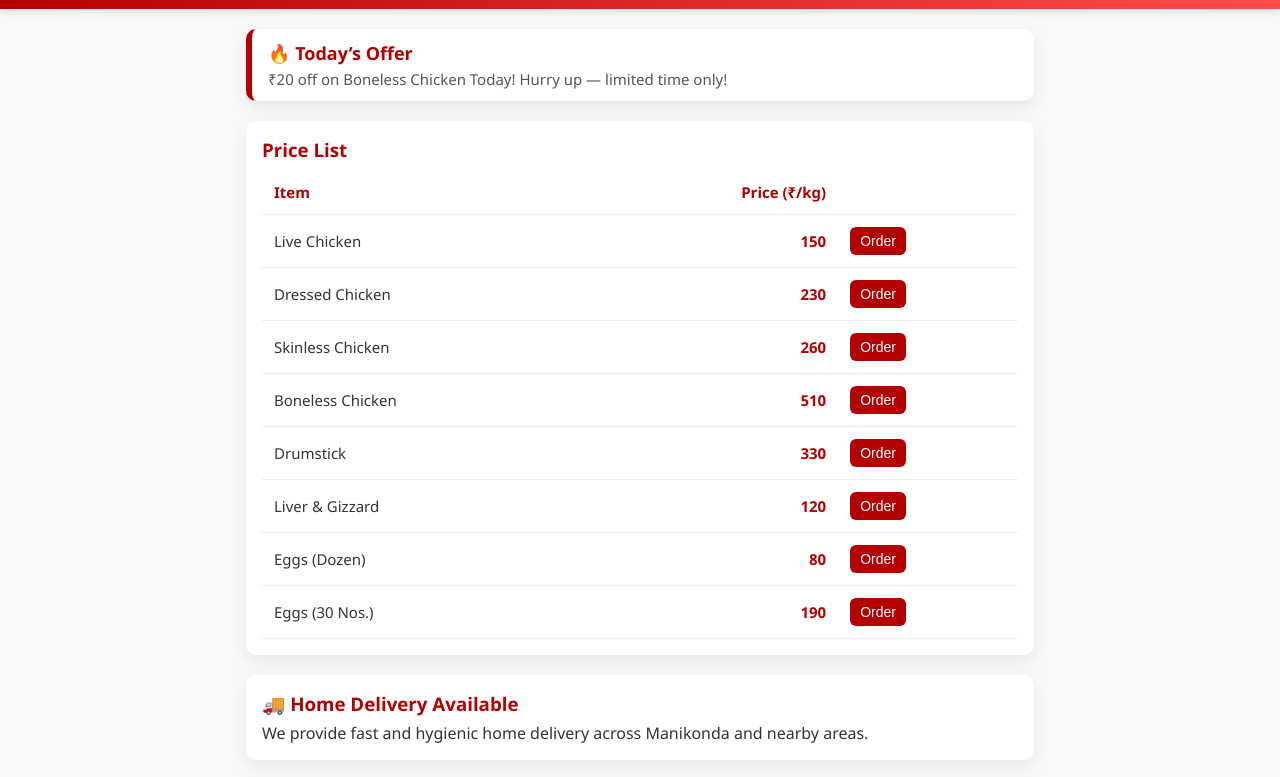
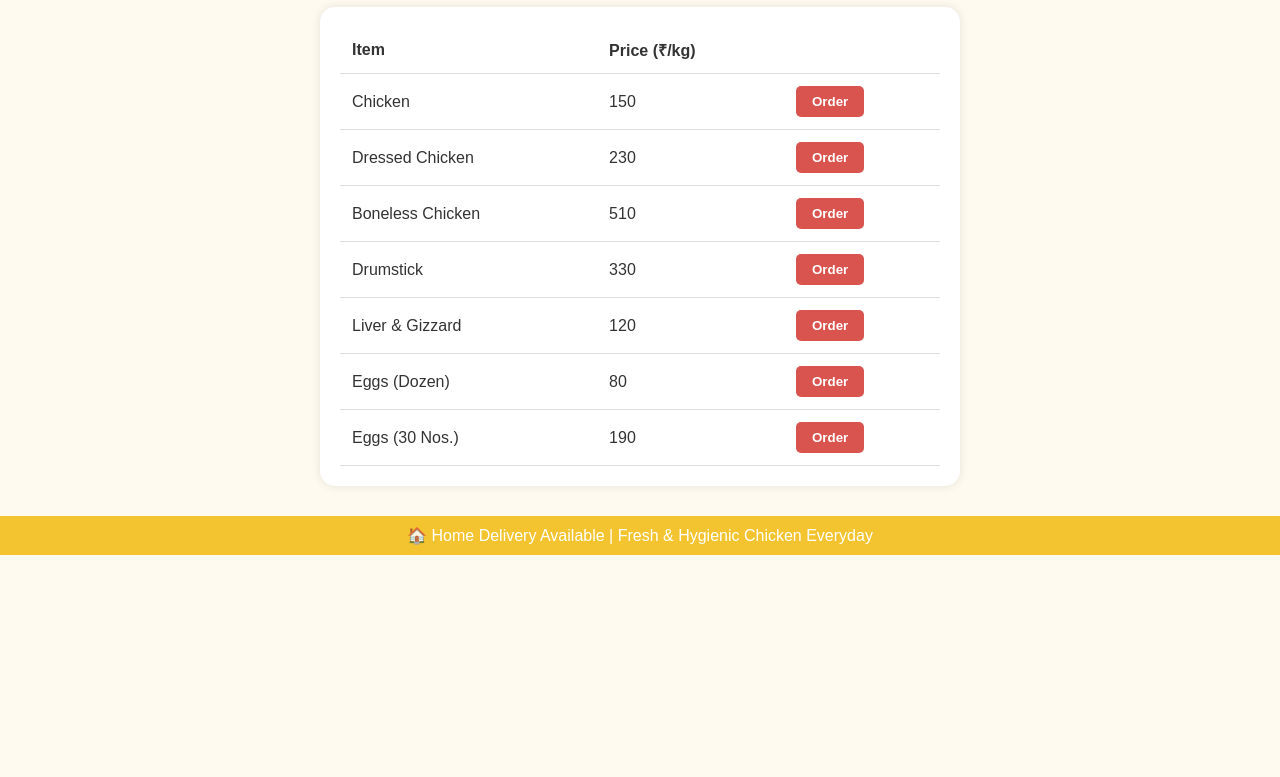
Before and after one commit to Raj868945/gn-reddy-chicken-market, a plain HTML site: page index.html in a window 1280 px wide. Shown: the part 91-868 px from the top of the page. After the commit the page ends 800 px from the top, so only its background shows below. Drawn offline with Linux system fonts and the light colour scheme.

Commit message:
Update index.html

```diff
--- a/index.html
+++ b/index.html
@@ -1,161 +1,88 @@
 <!DOCTYPE html>
 <html lang="en">
 <head>
-  <meta charset="utf-8" />
-  <meta name="viewport" content="width=device-width,initial-scale=1" />
+  <meta charset="UTF-8" />
+  <meta name="viewport" content="width=device-width, initial-scale=1.0" />
   <title>GN REDDY CHICKEN MARKET</title>
   <style>
-    :root{
-      --red:#b30000;
-      --dark:#333;
-      --white:#fff;
-      --light:#f9f9f9;
-      --accent:#ff4444;
-      --shadow:0 6px 18px rgba(0,0,0,0.08);
+    body {
+      font-family: Arial, sans-serif;
+      background-color: #fffaf0;
+      color: #333;
+      text-align: center;
+      margin: 0;
+      padding: 0;
     }
-    *{box-sizing:border-box;margin:0;padding:0}
-    body{
-      font-family:"Segoe UI",Roboto,Arial,sans-serif;
-      background:var(--light);
-      color:var(--dark);
+    header {
+      background-color: #f4c430;
+      color: white;
+      padding: 20px;
+      font-size: 24px;
+      font-weight: bold;
     }
-    header{
-      background:linear-gradient(90deg,var(--red),#ff4c4c);
-      color:var(--white);
-      padding:18px;
-      display:flex;
-      align-items:center;
-      gap:12px;
-      box-shadow:0 2px 8px rgba(0,0,0,0.15);
+    .container {
+      margin: 30px auto;
+      width: 90%;
+      max-width: 600px;
+      background-color: white;
+      padding: 20px;
+      border-radius: 15px;
+      box-shadow: 0 0 10px rgba(0,0,0,0.1);
     }
-    .logo{
-      width:64px;height:64px;border-radius:12px;overflow:hidden;flex:0 0 64px;
-      background:#fff;display:flex;align-items:center;justify-content:center;
+    table {
+      width: 100%;
+      border-collapse: collapse;
     }
-    .logo img{width:100%;height:100%;object-fit:cover}
-    .brand h1{font-size:20px;margin:0 0 4px}
-    .brand p{font-size:14px;margin:0}
-    .container{max-width:820px;margin:20px auto;padding:0 16px 50px}
-
-    .banner{
-      background:var(--white);
-      border-left:6px solid var(--red);
-      padding:12px 16px;
-      border-radius:10px;
-      box-shadow:var(--shadow);
-      margin-bottom:20px;
+    th, td {
+      padding: 12px;
+      text-align: left;
+      border-bottom: 1px solid #ddd;
     }
-    .banner h2{color:var(--red);font-size:18px;margin-bottom:4px}
-    .banner p{font-size:15px;color:#555}
-
-    .card{
-      background:var(--white);
-      border-radius:10px;
-      box-shadow:var(--shadow);
-      padding:16px;
-      margin-bottom:20px;
+    .order-btn {
+      background-color: #d9534f;
+      color: white;
+      border: none;
+      padding: 8px 16px;
+      border-radius: 5px;
+      cursor: pointer;
+      font-weight: bold;
     }
-    table{width:100%;border-collapse:collapse;margin-top:8px}
-    th,td{padding:12px;border-bottom:1px solid #eee;font-size:15px;text-align:left}
-    th{color:var(--red)}
-    td.price{text-align:right;color:var(--red);font-weight:600}
-    button.btn{
-      background:var(--red);
-      color:var(--white);
-      border:none;
-      border-radius:6px;
-      padding:6px 10px;
-      cursor:pointer;
-      font-size:14px;
+    .order-btn:hover {
+      background-color: #b52b27;
     }
-    button.btn:hover{background:#cc0000}
-    .info{
-      display:flex;
-      justify-content:space-between;
-      align-items:center;
-      flex-wrap:wrap;
-      gap:10px;
-      font-size:14px;
-      color:#555;
-      margin-top:8px;
+    footer {
+      margin-top: 30px;
+      padding: 10px;
+      background-color: #f4c430;
+      color: white;
     }
-    .delivery,.contact{
-      background:var(--white);
-      border-radius:10px;
-      box-shadow:var(--shadow);
-      padding:16px;
-      margin-bottom:20px;
-    }
-    .delivery h3,.contact h3{color:var(--red);margin-bottom:6px}
-    .footer{text-align:center;font-size:13px;color:#777;margin-top:20px}
   </style>
 </head>
 <body>
+  <header>GN REDDY CHICKEN MARKET</header>
 
-<header>
-  <div class="logo">
-    <img src="logo.png" alt="Logo" onerror="this.style.display='none'"/>
+  <div class="container">
+    <table>
+      <tr><th>Item</th><th>Price (₹/kg)</th><th></th></tr>
+      <tr><td>Chicken</td><td>150</td><td><button class="order-btn" onclick="orderNow('Chicken', 150)">Order</button></td></tr>
+      <tr><td>Dressed Chicken</td><td>230</td><td><button class="order-btn" onclick="orderNow('Dressed Chicken', 230)">Order</button></td></tr>
+      <tr><td>Boneless Chicken</td><td>510</td><td><button class="order-btn" onclick="orderNow('Boneless Chicken', 510)">Order</button></td></tr>
+      <tr><td>Drumstick</td><td>330</td><td><button class="order-btn" onclick="orderNow('Drumstick', 330)">Order</button></td></tr>
+      <tr><td>Liver & Gizzard</td><td>120</td><td><button class="order-btn" onclick="orderNow('Liver & Gizzard', 120)">Order</button></td></tr>
+      <tr><td>Eggs (Dozen)</td><td>80</td><td><button class="order-btn" onclick="orderNow('Eggs (Dozen)', 80)">Order</button></td></tr>
+      <tr><td>Eggs (30 Nos.)</td><td>190</td><td><button class="order-btn" onclick="orderNow('Eggs (30 Nos.)', 190)">Order</button></td></tr>
+    </table>
   </div>
-  <div class="brand">
-    <h1>GN REDDY CHICKEN MARKET</h1>
-    <p>Fresh & Hygienic Chicken Everyday</p>
-  </div>
-</header>
 
-<main class="container">
+  <footer>🏠 Home Delivery Available | Fresh & Hygienic Chicken Everyday</footer>
 
-  <section class="banner">
-    <h2>🔥 Today’s Offer</h2>
-    <p>₹20 off on Boneless Chicken Today! Hurry up — limited time only!</p>
-  </section>
-
-  <section class="card">
-    <h3 style="color:var(--red)">Price List</h3>
-    <table>
-      <tr><th>Item</th><th style="text-align:right">Price (₹/kg)</th><th></th></tr>
-      <tr><td>Live Chicken</td><td class="price">150</td><td><button class="btn" onclick="orderNow('Live Chicken',150)">Order</button></td></tr>
-      <tr><td>Dressed Chicken</td><td class="price">230</td><td><button class="btn" onclick="orderNow('Dressed Chicken',230)">Order</button></td></tr>
-      <tr><td>Skinless Chicken</td><td class="price">260</td><td><button class="btn" onclick="orderNow('Skinless Chicken',260)">Order</button></td></tr>
-      <tr><td>Boneless Chicken</td><td class="price">510</td><td><button class="btn" onclick="orderNow('Boneless Chicken',510)">Order</button></td></tr>
-      <tr><td>Drumstick</td><td class="price">330</td><td><button class="btn" onclick="orderNow('Drumstick',330)">Order</button></td></tr>
-      <tr><td>Liver & Gizzard</td><td class="price">120</td><td><button class="btn" onclick="orderNow('Liver & Gizzard',120)">Order</button></td></tr>
-      <tr><td>Eggs (Dozen)</td><td class="price">80</td><td><button class="btn" onclick="orderNow('Eggs (Dozen)',80)">Order</button></td></tr>
-      <tr><td>Eggs (30 Nos.)</td><td class="price">190</td><td><button class="btn" onclick="orderNow('Eggs (30 Nos.)',190)">Order</button></td></tr>
-    </table>
-  </section>
-
-  <section class="delivery">
-    <h3>🚚 Home Delivery Available</h3>
-    <p>We provide fast and hygienic home delivery across Manikonda and nearby areas.</p>
-  </section>
-
-  <section class="contact">
-    <h3>📞 Contact Information</h3>
-    <p><strong>Phone:</strong> <a href="tel:+916309565080">+91 63095 65080</a></p>
-    <p><strong>WhatsApp:</strong> <a href="#" onclick="openWhatsApp(event)">Chat Now</a></p>
-    <p><strong>Address:</strong> Road No:8, Beside One More Game, Alkapur Township, Manikonda - 500089</p>
-    <p><strong>Opening Hours:</strong> 8:00 AM – 9:00 PM (Everyday)</p>
-  </section>
-
-  <div class="footer">© 2025 GN REDDY CHICKEN MARKET • All Rights Reserved</div>
-</main>
-
-<script>
-  const WHATSAPP_NUMBER = "916309565080";
-  const SHOP_NAME = "GN REDDY CHICKEN MARKET";
-
-  function orderNow(item, price){
-    const msg = Hi, I want to order *${item}* from ${SHOP_NAME}. Price ₹${price}/kg. Please confirm availability.;
-    const link = "https://wa.me/" + WHATSAPP_NUMBER + "?text=" + encodeURIComponent(msg);
-    window.open(link, "_blank");
-  }
-
-  function openWhatsApp(e){
-    e.preventDefault();
-    const msg = Hi, I would like to know more about ${SHOP_NAME}.;
-    window.open("https://wa.me/" + WHATSAPP_NUMBER + "?text=" + encodeURIComponent(msg), "_blank");
-  }
-</script>
-
+  <script>
+    function orderNow(item, price) {
+      const phone = "916309565080"; // এখানে তোমার দোকানের WhatsApp নাম্বার দাও (দেশ কোডসহ)
+      const message = Hi, I want to order *${item}* from GN REDDY CHICKEN MARKET. Price ₹${price}/kg. Please confirm availability.;
+      const url = https://wa.me/${phone}?text=${encodeURIComponent(message)};
+      window.open(url, "_blank");
+    }
+  </script>
 </body>
 </html>
```
